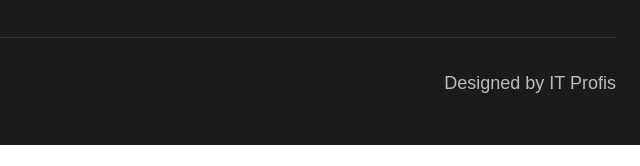
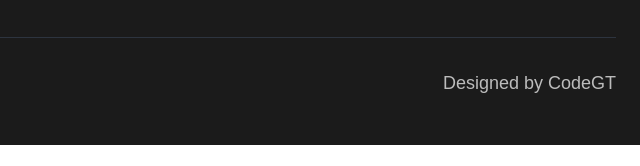
Before and after one commit to jpablo-alvarado/LandingPage_CodeGT, a plain HTML site: page index.html in a window 1280 px wide. Shown: the part 8213-8379 px from the top of the page, 640-1280 px from the left. Drawn offline with Linux system fonts and the light colour scheme; some packages are replaced by stand-ins of ours; a script that the page names is missing.

Commit message:
Agregando emrpesa

```diff
--- a/index.html
+++ b/index.html
@@ -1166,7 +1166,7 @@
                     <label class="sr-only" for="subscribeEmail">Email address</label>
                     <div class="input-group mb-2">
                         <p class="text-muted">
-                            Designed by IT Profis
+                            Designed by CodeGT
                         </p>
                     </div>
                 </div>
```
